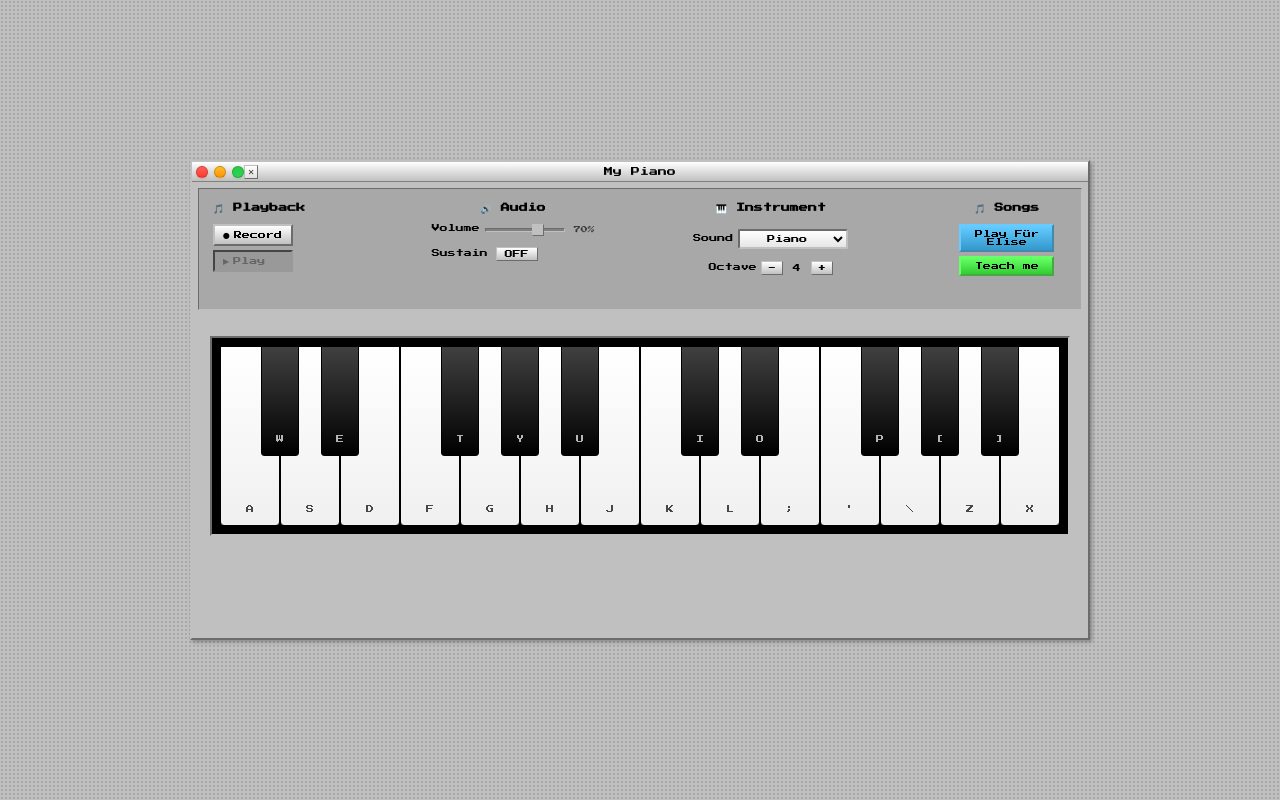
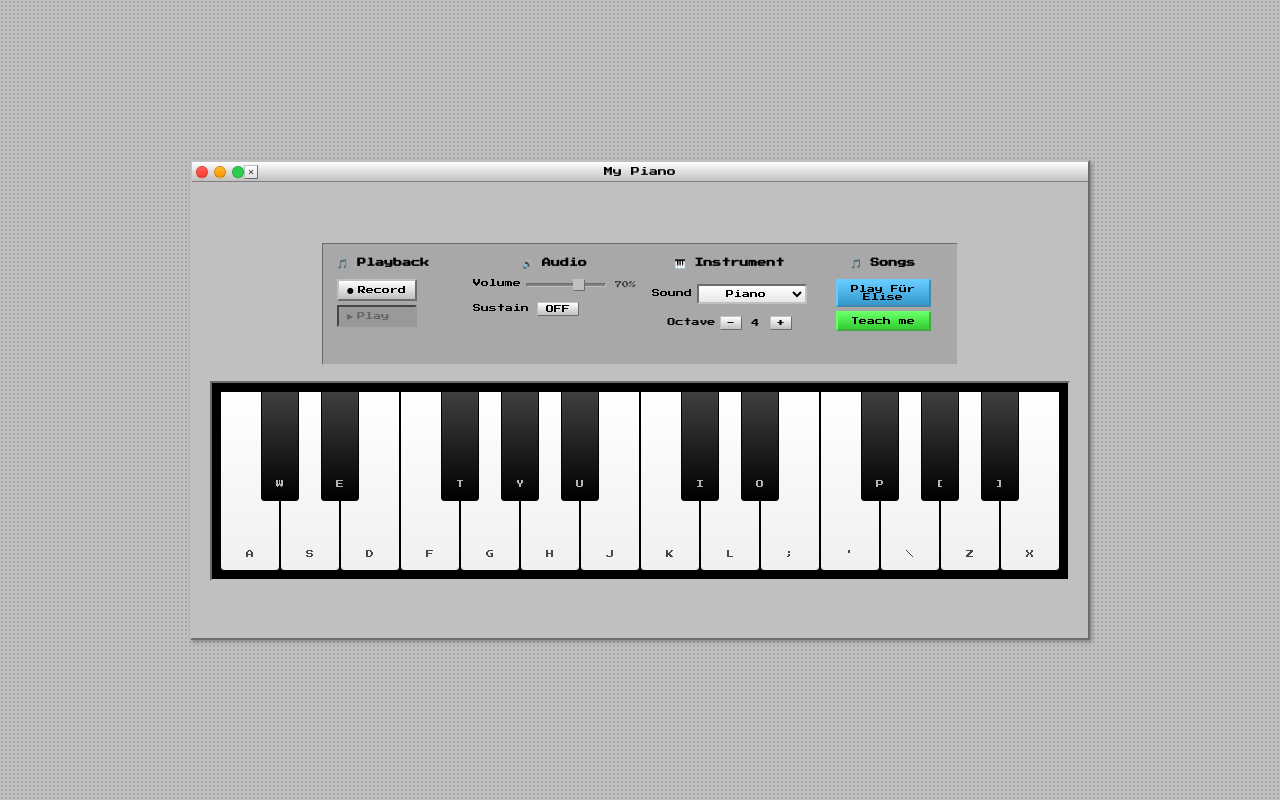
Before and after one commit to CathyHeng/my-piano, a plain HTML site: page index.html in a window 1280 px wide. Drawn offline with Linux system fonts and the light colour scheme.

Commit message:
Center keyboard within the piano window grey area
- Use flexbox on piano-content to center all content
- Remove specific margin-top from piano-container
- Adjust control-panel and piano-container margins
- Keyboard now centered both horizontally and vertically

```diff
--- a/style.css
+++ b/style.css
@@ -187,18 +187,25 @@ body {
 
 .piano-content {
     padding: 6px 6px 2px 6px; /* Reduced bottom padding */
+    display: flex;
+    flex-direction: column;
+    align-items: center; /* Center all content horizontally */
+    justify-content: center; /* Center content vertically */
+    min-height: calc(100% - 20px); /* Account for title bar height */
 }
 
 .control-panel {
     display: flex;
     gap: 16px;
-    margin-bottom: 8px; /* Reduced from 16px to bring keyboard closer */
+    margin: 8px 0; /* Simplified margin for centered layout */
     padding: 14px;
     background: #a8a8a8;
     border: 1px inset #c0c0c0;
     align-items: flex-start;
     flex-wrap: wrap;
     justify-content: space-between;
+    width: fit-content;
+    max-width: 100%;
 }
 
 .control-group {
@@ -571,14 +578,11 @@ body {
     background: #000000;
     border: 2px inset #c0c0c0;
     padding: 8px; /* Increased padding for larger keyboard */
-    margin-top: 26px; /* Add space above keyboard to move it lower */
-    margin-bottom: 4px; /* Further reduced margin */
     overflow: hidden;
     display: flex;
     justify-content: center; /* Center the keyboard horizontally */
     width: fit-content; /* Size to fit keyboard exactly */
-    margin-left: auto;
-    margin-right: auto;
+    margin: 8px 0; /* Simple vertical margin */
 }
 
 /* Tutorial Message Area */
```
